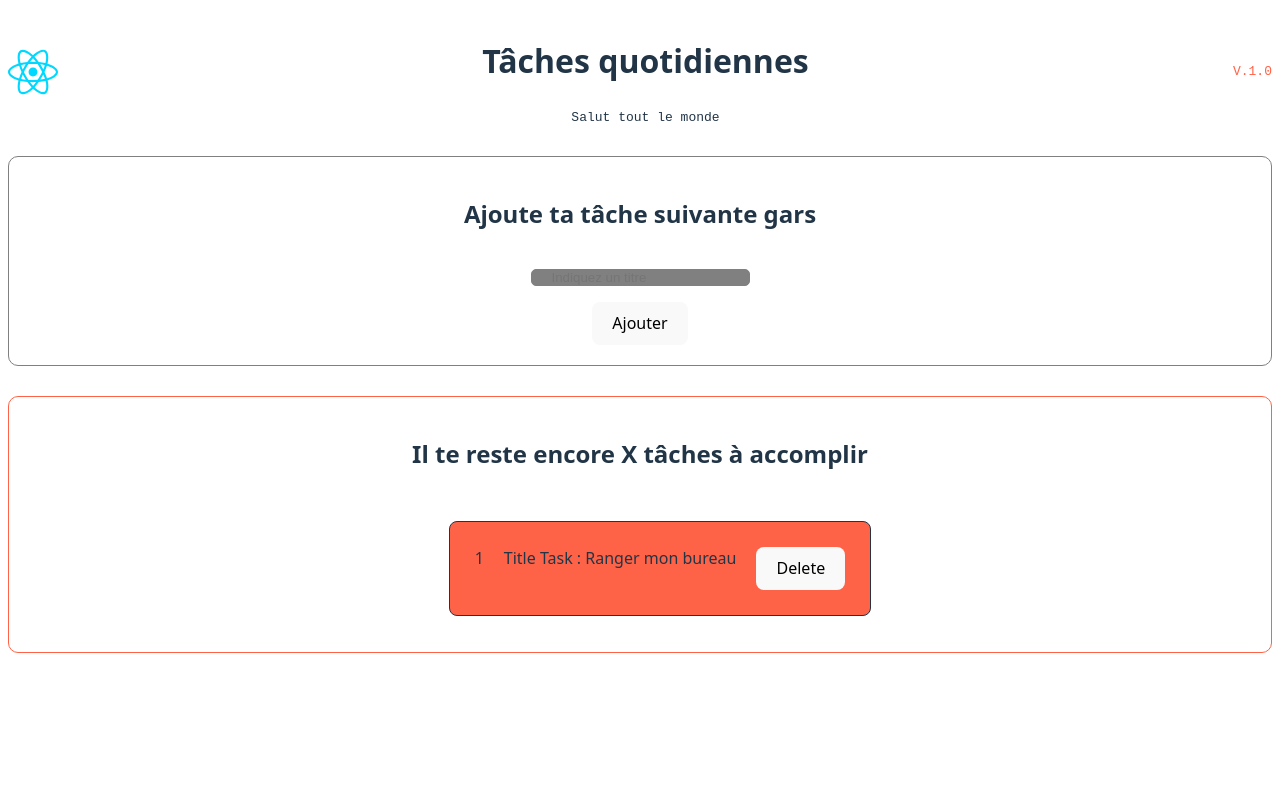
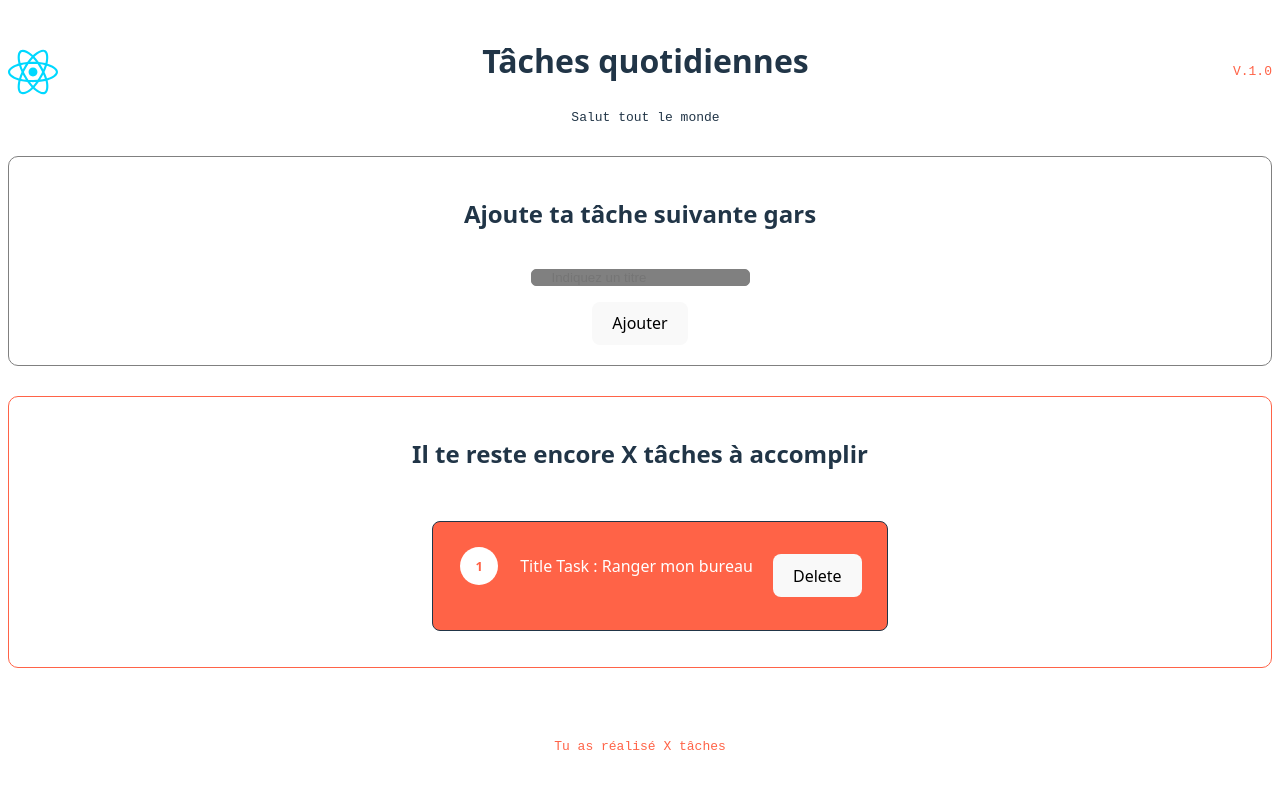
Before and after one commit to Prasath-Thamboo/todo-react, a React (Vite) app: page / in a window 1280 px wide. Shown: the top 788 px of the page. Built offline with nearby package versions, Linux system fonts and the light colour scheme.

Commit message:
first commit

```diff
--- /dev/null
+++ b/src/components/footer/footer.jsx
@@ -0,0 +1,12 @@
+import styles from './footer.module.css'
+
+
+export const Footer = () => {
+  return (
+    <footer className={styles.container}>
+        <code className={styles.footer}>
+            Tu as réalisé X tâches
+        </code>
+    </footer>
+  )
+}
--- /dev/null
+++ b/src/components/footer/footer.module.css
@@ -0,0 +1,7 @@
+.footer{
+    display: flex;
+    align-items: center;
+    justify-content: center;
+    height: 98px;
+    color: var(--main-color)
+}
--- a/src/components/taskContainer.jsx
+++ b/src/components/taskContainer.jsx
@@ -1,6 +1,8 @@
 import { Header } from "./header/header"
 import { TaskInput } from "./taskInput/taskInput"
 import { TaskList } from "./taskList/taskList"
+import { Footer } from "./footer/footer"
+
 
 
 export const TaskContainer = () => {
@@ -9,6 +11,7 @@ export const TaskContainer = () => {
       <Header />
       <TaskInput />
       <TaskList />
+      <Footer />
     </main>
   )
 }
--- a/src/components/taskItem/taskItem.module.css
+++ b/src/components/taskItem/taskItem.module.css
@@ -20,3 +20,50 @@
     background-color: var(--main-color);
 
 }
+
+.default:hover{
+    background-color: var(--normal-color);
+
+}
+
+
+.success{
+    background-color: green;
+
+}
+
+.success:hover{
+    background-color: var(--normal-color);
+
+}
+
+.id{
+    display: flex;
+    align-items: center;
+    justify-content: center;
+    width: 38px;
+    height: 38px;
+    border-radius: 9999px;
+    font-weight: 900;
+    margin: 0 2px;
+    font-size: 0.8em;
+}
+
+.idDefault{
+   background-color: #fff;
+   color: var(--main-color);
+}
+
+
+.idSuccess{
+   background-color: green;
+}
+
+.contentDefault{
+    color: #fff;
+}
+
+.contentSuccess{
+    text-decoration: line-through;
+    color :black;
+}
```
